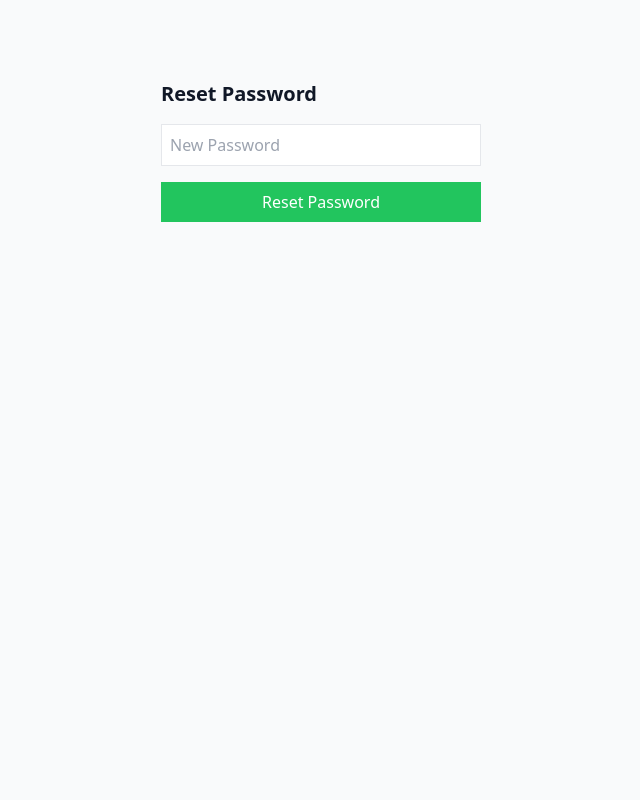
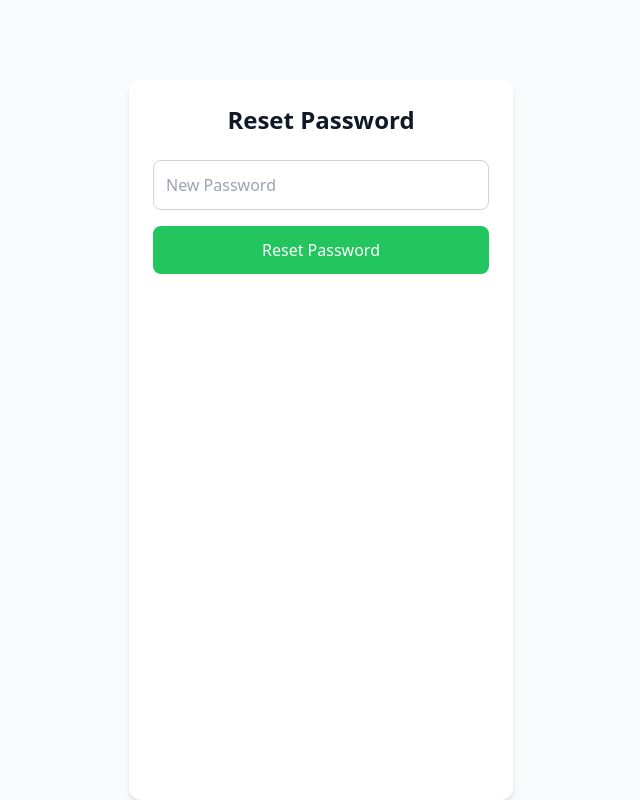
Before and after one commit to suru2498/learning-portal-frontend, a React (Vite) app: page /reset-password in a window 1280 px wide. Shown: the whole page, without its empty margins (319-959 px from the left). Built offline with nearby package versions, Linux system fonts and the light colour scheme.

Commit message:
fixed for forgot and reset

```diff
--- a/src/pages/ForgotPassword.tsx
+++ b/src/pages/ForgotPassword.tsx
@@ -2,13 +2,25 @@ import { useState } from "react";
 
 export default function ForgotPassword() {
   const [email, setEmail] = useState("");
+  const [loading, setLoading] = useState(false);
 
   const handleSubmit = async () => {
-    const res = await fetch(`${import.meta.env.VITE_API_URL}/api/user/forgot-password`, {
+    if (!email.trim()) {
+      alert("Please enter your email");
+      return;
+    }
+
+    try {
+      setLoading(true);
+
+      const res = await fetch(
+        `${import.meta.env.VITE_API_URL}/api/user/forgot-password`,
+        {
           method: "POST",
           headers: { "Content-Type": "application/json" },
           body: JSON.stringify({ email }),
-    });
+        }
+      );
 
       const data = await res.json();
 
@@ -18,23 +30,43 @@ if (!res.ok) {
       }
 
       alert(data.resetLink || data.message);
+    } catch (error) {
+      alert("Something went wrong");
+    } finally {
+      setLoading(false);
+    }
   };
 
   return (
-    <div className="flex flex-col gap-4 w-80 mx-auto mt-20">
-      <h2 className="text-xl font-bold">Forgot Password</h2>
+    <div className="min-h-screen bg-gray-50 flex justify-center pt-20 px-4 overflow-x-hidden">
+
+      <div className="w-full max-w-sm bg-white p-6 rounded-xl shadow-md">
+
+        <h2 className="text-2xl font-bold text-center mb-6">
+          Forgot Password
+        </h2>
+
         <input
-        className="border p-2"
           type="email"
           placeholder="Enter email"
+          value={email}
           onChange={(e) => setEmail(e.target.value)}
+          onKeyDown={(e) => {
+            if (e.key === "Enter") handleSubmit();
+          }}
+          className="w-full border border-gray-300 rounded-lg p-3 mb-4 outline-none focus:ring-2 focus:ring-blue-500"
         />
+
         <button
-        className="bg-blue-500 text-white p-2"
           onClick={handleSubmit}
+          disabled={loading}
+          className="w-full bg-blue-500 hover:bg-blue-600 text-white font-medium py-3 rounded-lg transition disabled:opacity-60"
         >
-        Send Reset Link
+          {loading ? "Sending..." : "Send Reset Link"}
         </button>
+
+      </div>
+
     </div>
   );
 }
--- a/src/pages/ResetPassword.tsx
+++ b/src/pages/ResetPassword.tsx
@@ -4,6 +4,7 @@ import { useSearchParams } from "react-router-dom";
 export default function ResetPassword() {
   const [searchParams] = useSearchParams();
   const [password, setPassword] = useState("");
+  const [loading, setLoading] = useState(false);
 
   const token = searchParams.get("token");
 
@@ -12,6 +13,14 @@ export default function ResetPassword() {
       alert("Invalid reset link");
       return;
     }
+
+    if (!password.trim()) {
+      alert("Please enter a new password");
+      return;
+    }
+
+    try {
+      setLoading(true);
 
       const res = await fetch(
         `${import.meta.env.VITE_API_URL}/api/user/reset-password`,
@@ -27,25 +36,43 @@ export default function ResetPassword() {
 
       const data = await res.json();
       alert(data.message);
+    } catch (error) {
+      alert("Something went wrong");
+    } finally {
+      setLoading(false);
+    }
   };
 
   return (
-    <div className="flex flex-col gap-4 w-80 mx-auto mt-20">
-      <h2 className="text-xl font-bold">Reset Password</h2>
+  <div className="min-h-screen bg-gray-50 flex justify-center pt-20 px-4 overflow-x-hidden">
+
+    <div className="w-full max-w-sm bg-white p-6 rounded-xl shadow-md">
+
+      <h2 className="text-2xl font-bold text-center mb-6">
+        Reset Password
+      </h2>
 
       <input
-        className="border p-2"
         type="password"
         placeholder="New Password"
+        value={password}
         onChange={(e) => setPassword(e.target.value)}
+        onKeyDown={(e) => {
+          if (e.key === "Enter") handleReset();
+        }}
+        className="w-full border border-gray-300 rounded-lg p-3 mb-4 outline-none focus:ring-2 focus:ring-blue-500"
       />
 
       <button
-        className="bg-green-500 text-white p-2"
         onClick={handleReset}
+        disabled={loading}
+        className="w-full bg-green-500 hover:bg-green-600 text-white font-medium py-3 rounded-lg transition disabled:opacity-60"
       >
-        Reset Password
+        {loading ? "Resetting..." : "Reset Password"}
       </button>
+
+    </div>
+
   </div>
 );
 }
```
Lines whose indentation alone changed are shown as unchanged.
